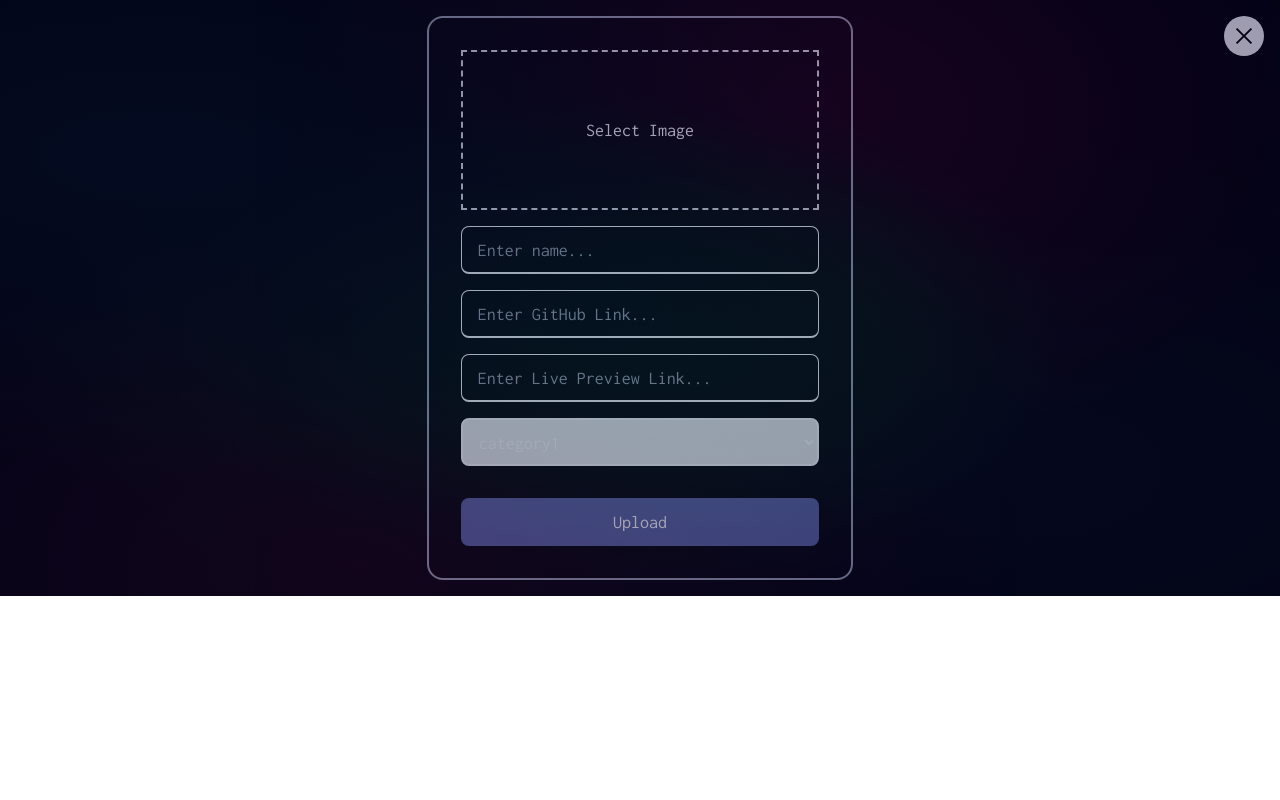
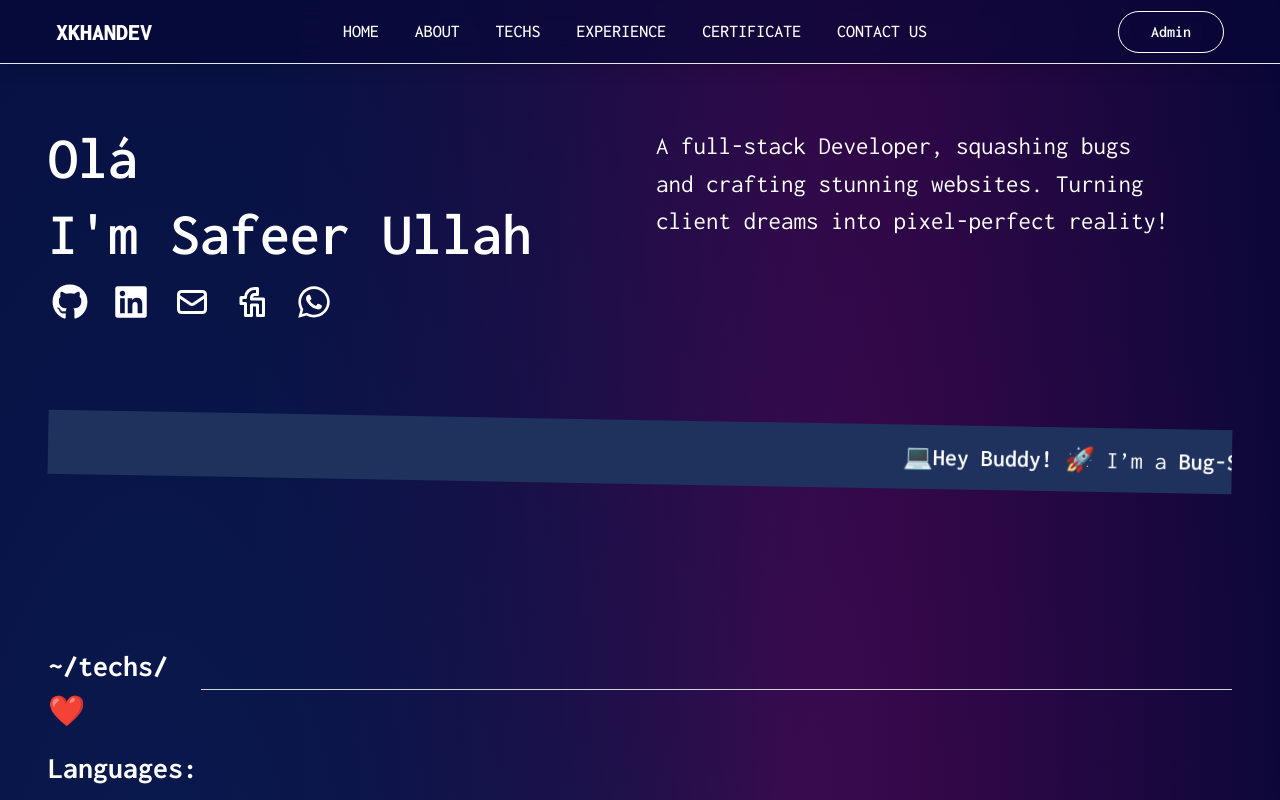
Before and after one commit to xKhanDev/nasir-portfolio, a React (Vite) app in the folder frontend/: page / in a window 1280 px wide. Shown: the top 800 px of the page. Built offline with nearby package versions, Linux system fonts and the light colour scheme.

Commit message:
👨‍💻: Added 404 Page, and Fix✅ Navbar scrolling isssue

```diff
--- a/frontend/src/App.jsx
+++ b/frontend/src/App.jsx
@@ -1,19 +1,22 @@
 import React from "react";
+import { BrowserRouter as Router, Route, Routes } from "react-router-dom";
 import {
+  About,
   Contact_Us,
   Experience,
   Hero,
   Markee,
   Navbar,
+  NotFound,
   Projects,
   Techs,
 } from "./features/constant";
-import { UplaodTech, UploadProject } from "./features/admin/constant";
+import { Dashboard, Login } from "./features/admin/constant";
 
-const App = () => {
+const MainLayout = () => {
   return (
     <div className="text-white h-full selection:bg-[#70e7d6] selection:text-[#131313]">
-      {/* <Navbar />
+      <Navbar />
       <div className="px-2 md:px-4 lg:px-12 flex flex-col gap-8">
         <Hero />
         <Markee />
@@ -21,11 +24,34 @@ const App = () => {
         <Experience />
         <Projects />
         <Contact_Us />
-      </div> */}
-      {/* <UplaodTech /> */}
-      <UploadProject />
+      </div>
     </div>
   );
 };
 
+const AboutLayout = () => {
+  return (
+    <div className="text-white h-full selection:bg-[#70e7d6] selection:text-[#131313]">
+      <Navbar />
+      <div className="px-2 md:px-4 lg:px-12 flex flex-col gap-8">
+        <About />
+      </div>
+    </div>
+  );
+};
+
+const App = () => {
+  return (
+    <Router>
+      <Routes>
+        <Route path="/" element={<MainLayout />} />
+        <Route path="/about" element={<AboutLayout />} />
+        <Route path="/admin/dashboard" element={<Dashboard />} />
+        <Route path="/admin/login" element={<Login />} />
+        <Route path="*" element={<NotFound />} />
+      </Routes>
+    </Router>
+  );
+};
+
 export default App;
--- a/frontend/src/features/about/About.jsx
+++ b/frontend/src/features/about/About.jsx
@@ -1,7 +1,42 @@
 import React from "react";
+import Partition from "../../components/Partition";
 
 const About = () => {
-  return <div>About</div>;
+  return (
+    <div className="w-full h-full md:h-screen lg:h-[85vh] flex flex-col justify-between gap-4 mt-4">
+      <div className="w-full flex items-center justify-between gap-4">
+        <span className="text-[30px] font-[700]">~/about/me</span>
+      </div>
+      <div className="flex lg:items-center md:gap-4 lg:flex-row lg:justify-between flex-col-reverse">
+        <div className="w-full lg:w-1/2 font-[500] text-2xl text-pretty">
+          <p>
+            Hi, I'm Safeer Ullah Khan, an undergraduate Software Engineering
+            student and a passionate fullstack web developer. I specialize in
+            creating beautiful, SEO-optimized, and dynamic websites that are
+            both authentic and functional. I have the skills to turn any design
+            concept into a stunning reality.
+          </p>
+          <div className="mt-8 flex items-center gap-4 *:text-xl mb-6">
+            <a
+              href="https://github.com/xKhanDev"
+              target="_blank"
+              className="border-white border-2 py-2 px-4 rounded-xl bg-[#131313] hover:bg-[#1f325e] hover:text-white ease-in-out duration-300"
+            >
+              Leave a ⭐
+            </a>
+            <a
+              href="https://drive.google.com/file/d/1D1qVaL1C3hcBIn2tjpqBGA6Gs59AnopP/view?usp=drive_link"
+              download="Safeer_Ullah_Resume.pdf"
+              className="border-white border-2 py-2 px-4 rounded-xl"
+            >
+              Download CV
+            </a>
+          </div>
+        </div>
+        <img src="/my.png" alt="my image" className="md:h-[60vh] lg:h-[75vh]" />
+      </div>
+    </div>
+  );
 };
 
 export default About;
--- a/frontend/src/features/admin/dashboard/Dashboard.jsx
+++ b/frontend/src/features/admin/dashboard/Dashboard.jsx
@@ -1,5 +1,4 @@
 import React from "react";
-import Partition from "../../../components/Partition";
 
 const Dashboard = () => {
   return (
--- a/frontend/src/features/constant.js
+++ b/frontend/src/features/constant.js
@@ -6,5 +6,6 @@ import Projects from "./projects/Projects";
 import Contact_Us from "./contact/Contact_Us";
 import Markee from "./markee/Markee";
 import Experience from "./experience/Experience";
+import NotFound from "./not_found/NotFound";
 
-export { Navbar, Hero, About, Techs, Projects, Contact_Us,Markee,Experience };
+export { Navbar, Hero, About, Techs, Projects, Contact_Us,Markee,Experience,NotFound };
--- a/frontend/src/features/contact/Contact_Us.jsx
+++ b/frontend/src/features/contact/Contact_Us.jsx
@@ -4,7 +4,7 @@ import { IoSend } from "react-icons/io5";
 
 const Contact_Us = () => {
   return (
-    <div className="w-full flex flex-col items-center gap-4 mb-4">
+    <div className="w-full flex flex-col items-center gap-4 mb-4" id="contact">
       <Partition name={"~/contact/get-in-touch"} />
       <form
         action=""
--- a/frontend/src/features/experience/Experience.jsx
+++ b/frontend/src/features/experience/Experience.jsx
@@ -9,7 +9,7 @@ const Experience = () => {
   const description =
     "Lorem ipsum dolor, sit amet consectetur adipisicing elit. Alias ut voluptatem dolore quo excepturi saepe ullam sit labore voluptatum veniam!";
   return (
-    <section>
+    <section id="experience">
       <Partition name={"~work/experience"} />
       <Experiences name={name} year={year} description={description} />
       <Experiences name={name} year={year} description={description} />
--- a/frontend/src/features/hero/Hero.jsx
+++ b/frontend/src/features/hero/Hero.jsx
@@ -30,7 +30,10 @@ const Hero = () => {
   }, [setText]);
 
   return (
-    <section className="w-full flex justify-between gap-8 flex-col md:flex-row mt-16">
+    <section
+      className="w-full flex justify-between gap-8 flex-col md:flex-row mt-16"
+      id="home"
+    >
       <div className="w-full flex flex-col gap-4 lg:w-1/2 *:text-[60px] *:font-[600]">
         <span className="text-line-height">{text}</span>
         <h1 className="text-line-height">I'm Safeer Ullah</h1>
--- a/frontend/src/features/navbar/Navbar.jsx
+++ b/frontend/src/features/navbar/Navbar.jsx
@@ -1,39 +1,91 @@
 import React, { useState } from "react";
-import { FaRegHandPointDown, FaAward, FaLaptopCode } from "react-icons/fa";
+import { FaRegHandPointDown } from "react-icons/fa";
 import { IoClose } from "react-icons/io5";
-import { MdOutlineContactMail } from "react-icons/md";
-import { TbHomeFilled } from "react-icons/tb";
-import { BiSolidUser } from "react-icons/bi";
+import { useNavigate, useLocation } from "react-router-dom";
 
 const Navbar = () => {
   const [open, setOpen] = useState(false);
+  const navigate = useNavigate();
+  const location = useLocation();
+
+  const handleScrollToSection = (sectionId) => {
+    if (location.pathname !== "/") {
+      navigate("/");
+      setTimeout(() => {
+        const element = document.getElementById(sectionId);
+        if (element) {
+          element.scrollIntoView({ behavior: "smooth" });
+        }
+      }, 500);
+    } else {
+      const element = document.getElementById(sectionId);
+      if (element) {
+        element.scrollIntoView({ behavior: "smooth" });
+      }
+    }
+  };
 
   return (
     <nav className="relative w-full h-16 border-b-[1px] text-white md:px-4 lg:px-12 bg-[#050736]/60 backdrop-blur-md shadow-lg">
       {/* This is a navbar for web */}
       <div className="w-full h-full flex justify-between items-center px-2">
-        <span className="md:text-2xl lg:text-2xl lg:font-bold">xKhanDev</span>
+        <span
+          className="md:text-2xl lg:text-2xl lg:font-black cursor-pointer uppercase hover:text-[#70e7d6] ease-in-out duration-100"
+          onClick={() => navigate("/")}
+        >
+          xKhanDev
+        </span>
         <button
           className="-mt-10 text-2xl lg:hidden"
           onClick={() => setOpen(!open)}
         >
           <FaRegHandPointDown title="Scroll Down" />
         </button>
-        <ul className="hidden w-[45%] lg:flex justify-between items-center *:text-center *:font-semibold *:flex *:items-center *:gap-[5px]">
-          <li className="uppercase hover:border-b-2 border-[#70e7d6] ease-in-out duration-100 hover:-translate-y-[2px] *:text-[20px] *:font-[500]">
-            <TbHomeFilled /> home
+        <ul className="hidden w-[50%] lg:flex justify-between items-center *:text-center">
+          <li className="uppercase hover:border-b-2 border-[#70e7d6] ease-in-out duration-100 hover:-translate-y-[2px]">
+            <a href="/" className="text-[18px] font-medium">
+              home
+            </a>
+          </li>
+          <li
+            className="uppercase hover:border-b-2 border-[#70e7d6] ease-in-out duration-100 hover:-translate-y-[2px] text-[18px] font-medium flex items-center gap-[2px]"
+            onClick={() => navigate("/about")}
+          >
+            About
+          </li>
+          <li
+            className="uppercase hover:border-b-2 border-[#70e7d6] ease-in-out duration-100 hover:-translate-y-[2px]"
+            onClick={() => handleScrollToSection("techs")}
+          >
+            <a href="#techs" className="text-[18px] font-medium">
+              techs
+            </a>
+          </li>
+          <li
+            className="uppercase hover:border-b-2 border-[#70e7d6] ease-in-out duration-100 hover:-translate-y-[2px]"
+            onClick={() => handleScrollToSection("experience")}
+          >
+            <a href="#experience" className="text-[18px] font-medium">
+              experience
+            </a>
           </li>
           <li className="uppercase hover:border-b-2 border-[#70e7d6] ease-in-out duration-100 hover:-translate-y-[2px]">
-            <BiSolidUser /> About
+            <a
+              href="#certificate"
+              className="text-[18px] font-medium"
+              onClick={() => navigate("/certificate")}
+            >
+              Certificate
+            </a>
           </li>
           <li className="uppercase hover:border-b-2 border-[#70e7d6] ease-in-out duration-100 hover:-translate-y-[2px]">
-            <FaLaptopCode /> techs
-          </li>
-          <li className="uppercase hover:border-b-2 border-[#70e7d6] ease-in-out duration-100 hover:-translate-y-[2px]">
-            <FaAward /> experience
-          </li>
-          <li className="uppercase hover:border-b-2 border-[#70e7d6] ease-in-out duration-100 hover:-translate-y-[2px]">
-            <MdOutlineContactMail /> contact us
+            <a
+              href="#contact"
+              className="text-[18px] font-medium"
+              onClick={() => navigate("/contact")}
+            >
+              contact us
+            </a>
           </li>
         </ul>
         <button className="font-semibold py-2 px-6 lg:px-8 bg-transparent hover:bg-[#1f325e] ease-in-out duration-300 border-white border-[1px] rounded-3xl">
@@ -55,21 +107,39 @@ const Navbar = () => {
         >
           <IoClose />
         </span>
-        <ul className="w-full h-screen flex flex-col items-center mt-20 gap-4 *:text-center md:*:text-3xl md:*:py-4">
+        <ul className="w-full h-screen flex flex-col items-center mt-24 *:text-center md:*:text-3xl md:*:py-4">
           <li className="w-full h-14 md:h-20 content-center uppercase hover:bg-[#252766] ease-in-out duration-300">
-            home
+            <a href="/">home</a>
           </li>
-          <li className="w-full h-14 md:h-20 content-center uppercase hover:bg-[#252766] ease-in-out duration-300">
+          <li
+            className="w-full h-14 md:h-20 content-center uppercase hover:bg-[#252766] ease-in-out duration-300"
+            onClick={() => navigate("/about")}
+          >
             about
           </li>
-          <li className="w-full h-14 md:h-20 content-center uppercase hover:bg-[#252766] ease-in-out duration-300">
-            techs
+          <li
+            className="w-full h-14 md:h-20 content-center uppercase hover:bg-[#252766] ease-in-out duration-300"
+            onClick={() => handleScrollToSection("techs")}
+          >
+            <a href="#techs">techs</a>
           </li>
-          <li className="w-full h-14 md:h-20 content-center uppercase hover:bg-[#252766] ease-in-out duration-300">
-            experience
+          <li
+            className="w-full h-14 md:h-20 content-center uppercase hover:bg-[#252766] ease-in-out duration-300"
+            onClick={() => handleScrollToSection("experience")}
+          >
+            <a href="#experience">experience</a>
           </li>
-          <li className="w-full h-14 md:h-20 content-center uppercase hover:bg-[#252766] ease-in-out duration-300">
-            contact us
+          <li
+            className="w-full h-14 md:h-20 content-center uppercase hover:bg-[#252766] ease-in-out duration-300"
+            onClick={() => navigate("/certificate")}
+          >
+            <a href="#certificate">Certificate</a>
+          </li>
+          <li
+            className="w-full h-14 md:h-20 content-center uppercase hover:bg-[#252766] ease-in-out duration-300"
+            onClick={() => navigate("/contact")}
+          >
+            <a href="#contact">contact us</a>
           </li>
         </ul>
       </div>
--- a/frontend/src/features/techs/Techs.jsx
+++ b/frontend/src/features/techs/Techs.jsx
@@ -4,7 +4,7 @@ import Partition from "../../components/Partition";
 
 const Techs = () => {
   return (
-    <section className="w-full flex flex-col gap-4">
+    <section className="w-full flex flex-col gap-4" id="techs">
       <Partition name="~/techs/❤️" />
       <h1 className="block text-3xl font-[700]">Languages:</h1>
       <div className="grid grid-cols-2 md:grid-cols-3 lg:grid-cols-6 gap-10">
```
Also changed, not shown: frontend/src/features/not_found/NotFound.jsx (added, +21 -0 lines), frontend/public/my.png (added), frontend/public/not_found.svg (added).
